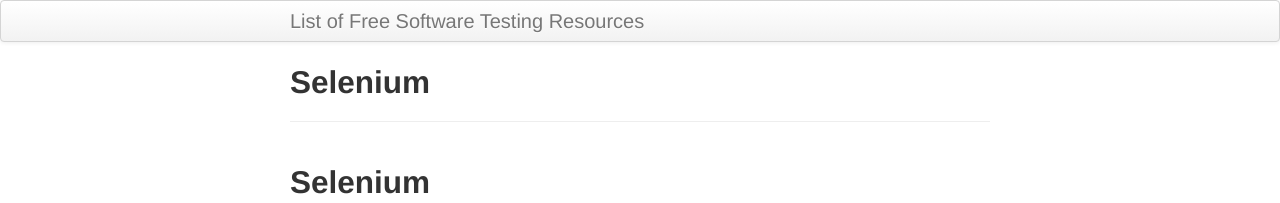
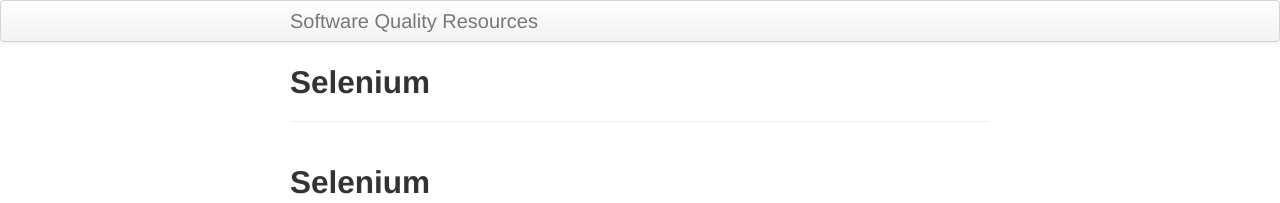
Before and after one commit to ligurio/sqa-wiki, a Jekyll site: the page built from cheatsheets.md, in a window 1280 px wide and 900 px high. Shown: the top 203 px of the window. Built offline with Jekyll 4.4.1, drawn with Linux system fonts in a browser that asks for light colours; our own code applies the rules of GitHub Pages for plain Markdown files; some of the changed text lies outside the part shown.

Commit message:
Update title and contacts

```diff
--- a/_config.yml
+++ b/_config.yml
@@ -8,7 +8,7 @@
 # Themes are encouraged to use these universal variables
 # so be sure to set them if your theme uses them.
 #
-title : List of Free Software Testing Resources
+title : Software Quality Resources
 author :
   name : Sergey Bronnikov
   email : estetus@gmail.com
--- a/_includes/themes/twitter/default.html
+++ b/_includes/themes/twitter/default.html
@@ -46,7 +46,7 @@
         <p><small>
   <!-- start of Karl's footer; modify this part -->
           <a href="https://creativecommons.org/publicdomain/zero/1.0/"><img src="https://i.creativecommons.org/p/zero/1.0/88x31.png" alt="CC0"/></a> &nbsp;
-          <a href="http://www.andrew.cmu.edu/user/avigad">Jeremy Avigad</a>
+          <a href="https://bronevichok.ru/">Sergey Bronnikov</a>
   <!-- end of Karl's footer; modify this part -->
         </small></p>
       </footer>
```
